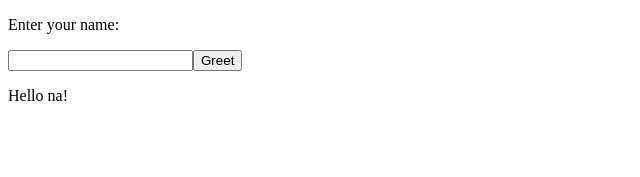
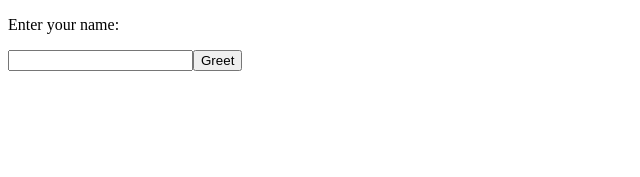
Before and after one commit to acciojob/personal-greeting-shishirps7, a React app: page / in a window 1280 px wide. Shown: the top 177 px of the page, without its empty margins (0-640 px from the left). Built offline with nearby package versions, Linux system fonts and the light colour scheme.

Commit message:
Update Greeting.js

```diff
--- a/src/components/Greeting.js
+++ b/src/components/Greeting.js
@@ -2,7 +2,7 @@ import React, { useState } from "react";
 
 let Greeting = () => {
     let [inputValue, setInputValue] = useState("");
-    let [name, setName] = useState("Hello na!");
+    let [name, setName] = useState("");
 
     function update(e) {
         let value = e.target.value;
@@ -18,7 +18,8 @@ let Greeting = () => {
             <p>Enter your name:</p>
             <input type="text" onChange={update} value={inputValue} />
             <button onClick={greet}>Greet</button>
-            <p>{name}</p>
+    {name&&<p>Hello, {name}!</p>}
+
         </div>
     );
 };
```
